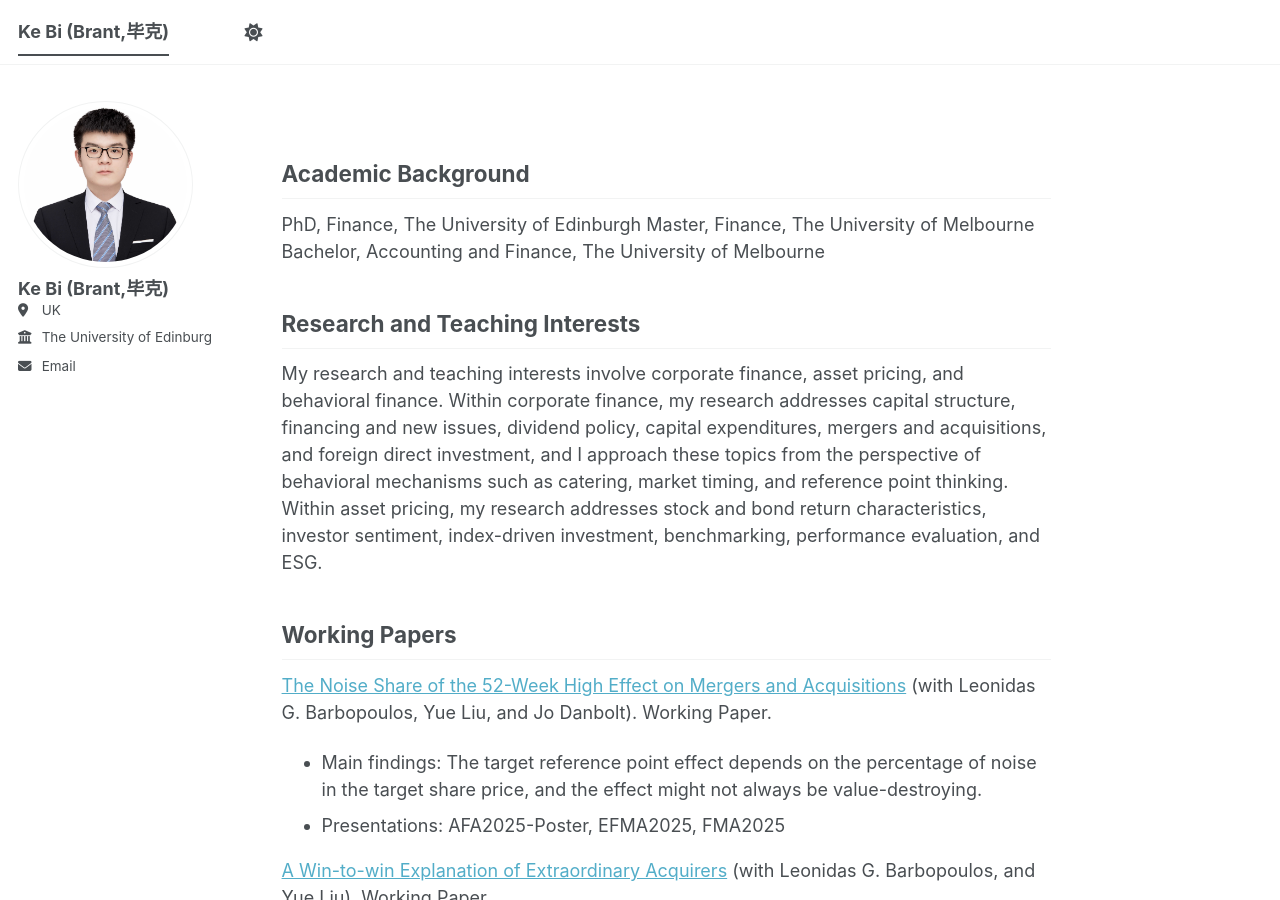
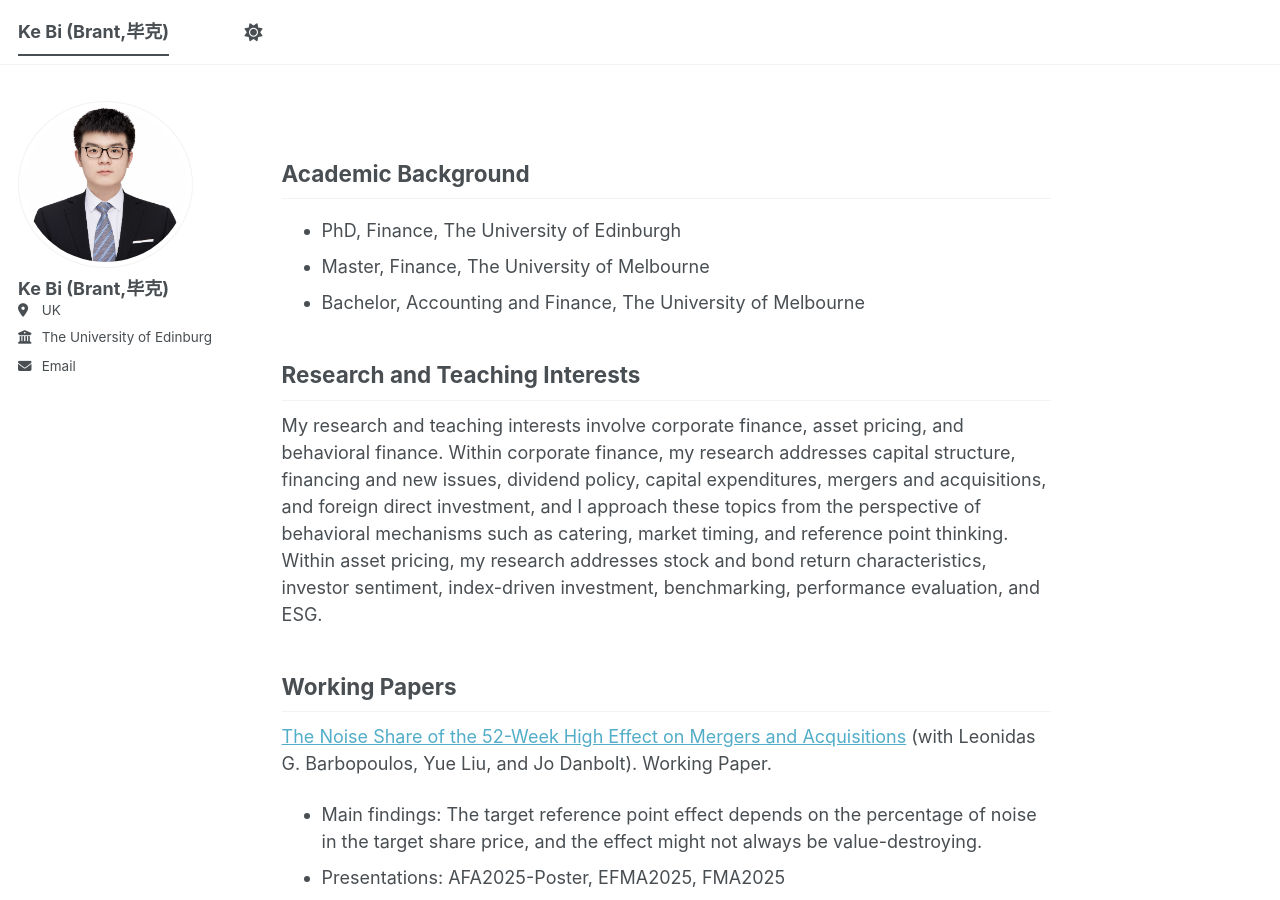
Before and after one commit to brant1868/brant1868.github.io, a Jekyll site: the page built from _pages/about.md, in a window 1280 px wide and 900 px high. Built offline with Jekyll 4.4.1, drawn with Linux system fonts in a browser that asks for light colours; a script bundle is joined from its source files by our own code; library files that are not in the unit come from our copies.

```diff
--- a/_pages/about.md
+++ b/_pages/about.md
@@ -9,9 +9,9 @@ redirect_from:
 
 Academic Background
 ------
-PhD, Finance, The University of Edinburgh
-Master, Finance, The University of Melbourne
-Bachelor, Accounting and Finance, The University of Melbourne
+- PhD, Finance, The University of Edinburgh
+- Master, Finance, The University of Melbourne
+- Bachelor, Accounting and Finance, The University of Melbourne
 
 
 Research and Teaching Interests
```
